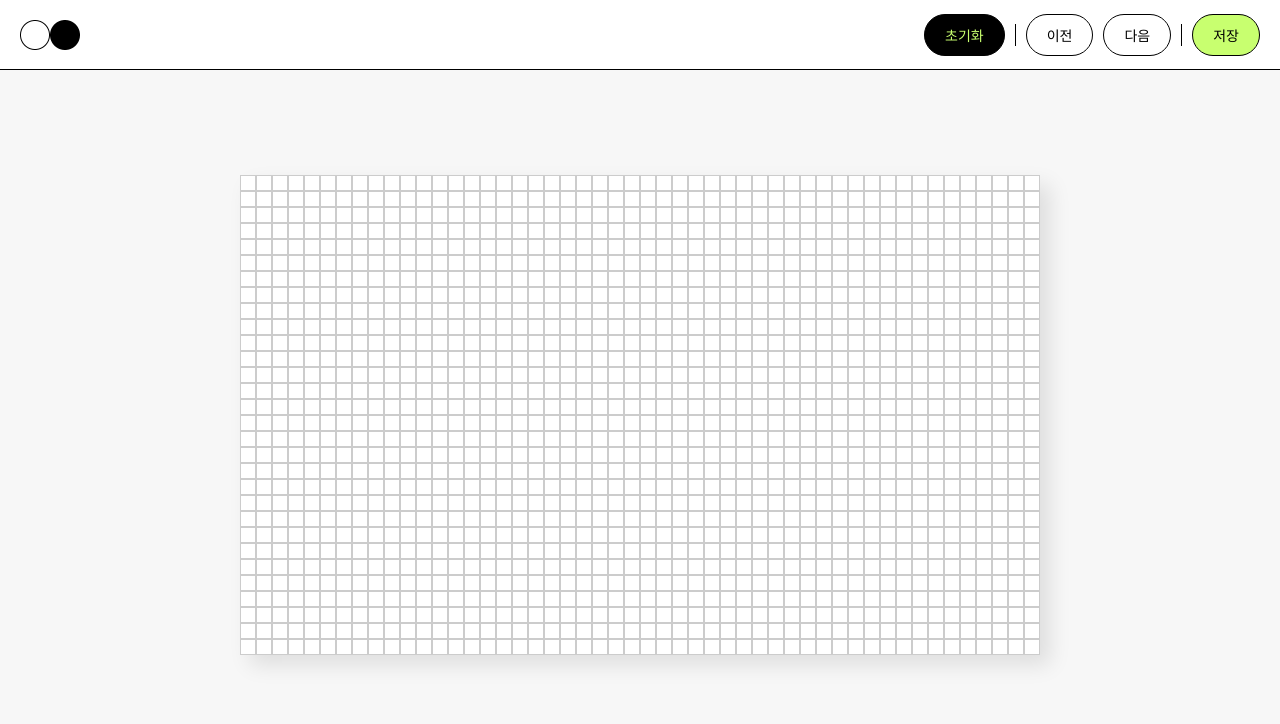
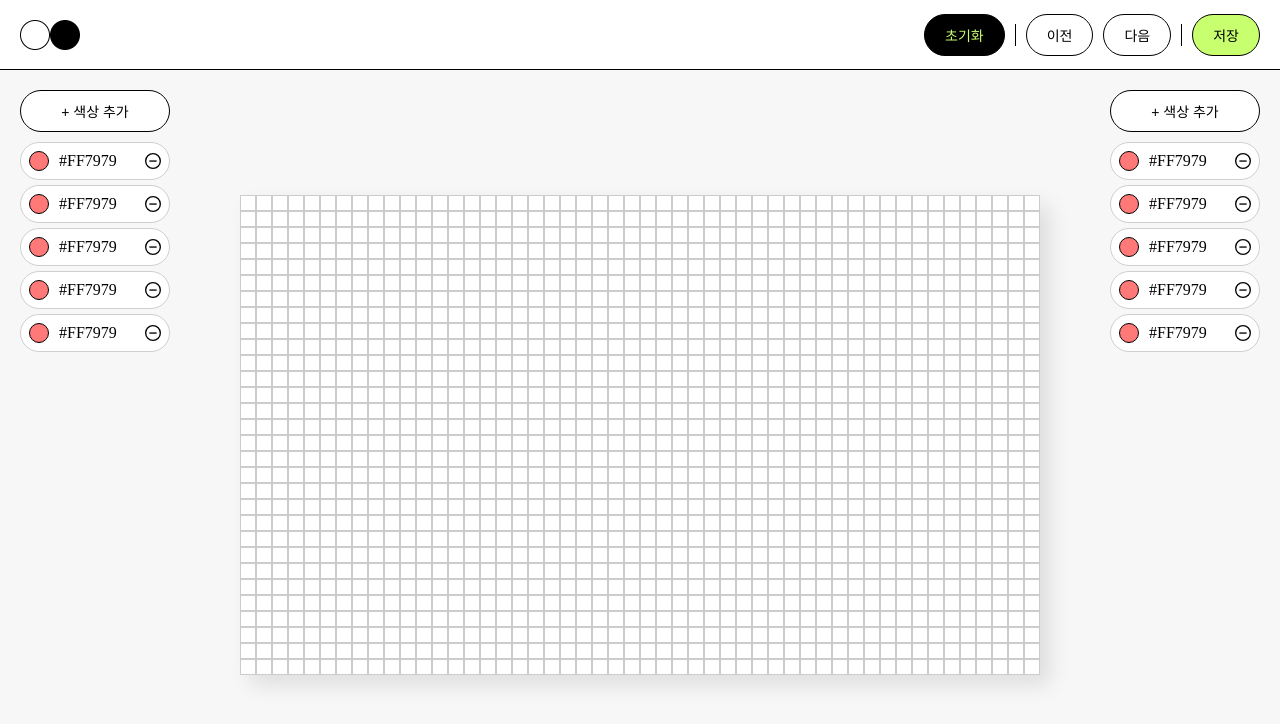
Before and after one commit to kanghyew0n/bead-buddies, a React (Vite) app: page / in a window 1280 px wide. Shown: the top 724 px of the page. Built offline with nearby package versions, Linux system fonts and the light colour scheme.

Commit message:
✨ Feat: Color Picker / Color Chip 추가

```diff
--- a/src/App.tsx
+++ b/src/App.tsx
@@ -1,13 +1,26 @@
+import styled from "@emotion/styled";
+
 import Grid from "./components/Grid";
 import Header from "./components/Header";
+import ColorPicker from "./components/ColorPicker";
 
 function App() {
   return (
     <>
       <Header />
-      <Grid column={50} row={30} />
+      <Body>
+        <ColorPicker />
+        <Grid column={50} row={30} />
+        <ColorPicker />
+      </Body>
     </>
   );
 }
 
+const Body = styled.main`
+  padding: 20px;
+  display: flex;
+  justify-content: space-between;
+`;
+
 export default App;
--- /dev/null
+++ b/src/components/ColorChip.tsx
@@ -0,0 +1,68 @@
+import styled from "@emotion/styled";
+import Delete from "../assets/images/delete.svg";
+
+const ColorChip = () => {
+  return (
+    <StyledColorChip>
+      <ColorInfo>
+        <ColorDisplay />
+        <span>#FF7979</span>
+      </ColorInfo>
+      <DeleteButton>
+        <img src={Delete} alt="delete button" />
+      </DeleteButton>
+    </StyledColorChip>
+  );
+};
+
+const StyledColorChip = styled.div`
+  width: 150px;
+  padding: 8px;
+  display: flex;
+  align-items: center;
+  justify-content: space-between;
+
+  border-radius: 50px;
+  border: 1px solid #cfcfcf;
+  background-color: #fff;
+  transition: all 0.2s;
+
+  &:hover {
+    cursor: pointer;
+    border-color: #000;
+  }
+`;
+
+const ColorInfo = styled.div`
+  display: flex;
+  align-items: center;
+  gap: 10px;
+`;
+
+const ColorDisplay = styled.div`
+  width: 20px;
+  height: 20px;
+  border-radius: 50px;
+  border: 1px solid #000;
+  background-color: #ff7979;
+`;
+
+const DeleteButton = styled.div`
+  cursor: pointer;
+  display: flex;
+  align-items: center;
+  justify-content: center;
+  border-radius: 50px;
+  transition: all 0.2s;
+
+  img {
+    width: 16px;
+    height: 16px;
+  }
+
+  &:hover {
+    background-color: red;
+  }
+`;
+
+export default ColorChip;
--- /dev/null
+++ b/src/components/ColorPicker.tsx
@@ -0,0 +1,29 @@
+import styled from "@emotion/styled";
+import Button from "./Button";
+import ColorChip from "./ColorChip";
+
+const ColorPicker = () => {
+  return (
+    <StyledColorPicker>
+      <Button width="100%">+ 색상 추가</Button>
+      <ColorChip />
+      <ColorChip />
+      <ColorChip />
+      <ColorChip />
+      <ColorChip />
+    </StyledColorPicker>
+  );
+};
+
+const StyledColorPicker = styled.div`
+  width: 150px;
+  display: flex;
+  flex-direction: column;
+  gap: 5px;
+
+  > button {
+    margin-bottom: 5px;
+  }
+`;
+
+export default ColorPicker;
```
Also changed, not shown: src/assets/images/delete.svg (added).
